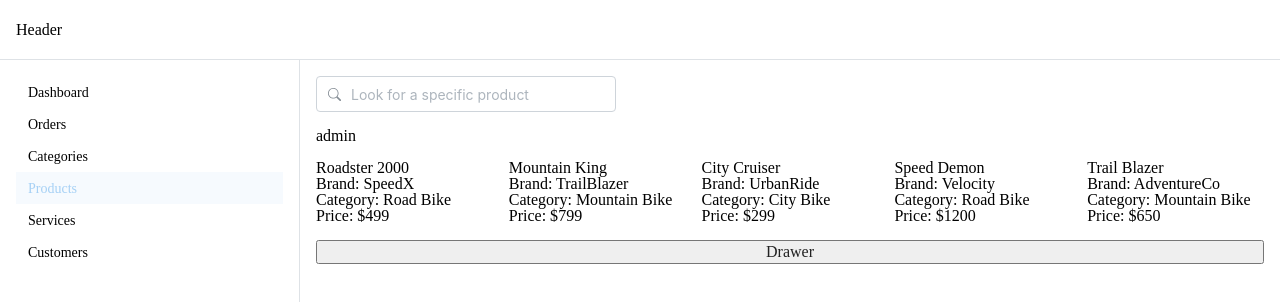
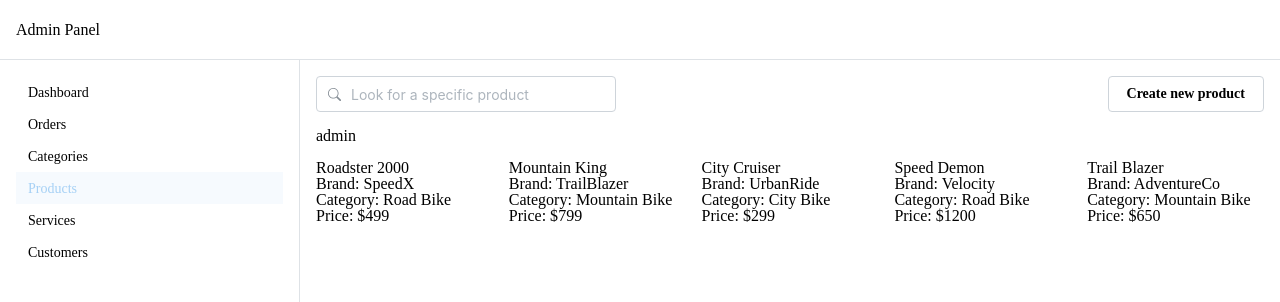
Before and after one commit to Virass/VeloMax, a Next.js app: page /admin/products in a window 1280 px wide. Shown: the top 302 px of the page. Built offline with nearby package versions, Linux system fonts and the light colour scheme.

Commit message:
feat: add drawer for creating a new entity

```diff
--- a/src/app/admin/(catalog)/layout.tsx
+++ b/src/app/admin/(catalog)/layout.tsx
@@ -2,9 +2,11 @@
 
 import { type PropsWithChildren } from 'react';
 
-import { Stack } from '@mantine/core';
+import { Group, Stack } from '@mantine/core';
 import { useSelectedLayoutSegment } from 'next/navigation';
 
+import { EntityCreateForm } from '@/features/admin-panel/entityCreateForm';
+import Drawer from '@/shared/components/Drawer';
 import SearchBar from '@/shared/components/SearchBar';
 
 export default function CatalogLayout({ children }: PropsWithChildren) {
@@ -14,16 +16,24 @@ export default function CatalogLayout({ children }: PropsWithChildren) {
 
     return (
         <Stack>
-            <SearchBar
-                placeholder={`Look for a specific ${catalogInSingular}`}
-                width={300}
-            />
+            <Group justify="space-between">
+                <SearchBar
+                    placeholder={`Look for a specific ${catalogInSingular}`}
+                    width={300}
+                />
+
+                <Drawer
+                    title={`New ${catalogInSingular}`}
+                    targetButtonTitle={`Create new ${catalogInSingular}`}
+                    position="right"
+                >
+                    <EntityCreateForm catalog={catalogInSingular} />
+                </Drawer>
+            </Group>
 
             <div>{catalog}</div>
 
             {children}
-
-            <button>Drawer</button>
         </Stack>
     );
 }
--- a/src/entities/admin/ admin-main-layout/components/Header.tsx
+++ b/src/entities/admin/ admin-main-layout/components/Header.tsx
@@ -17,7 +17,7 @@ export default function Header({ isNavbarOpen, toggle }: Props) {
                     hiddenFrom="sm"
                     size="sm"
                 />
-                Header
+                Admin Panel
             </Group>
         </AppShell.Header>
     );
```
